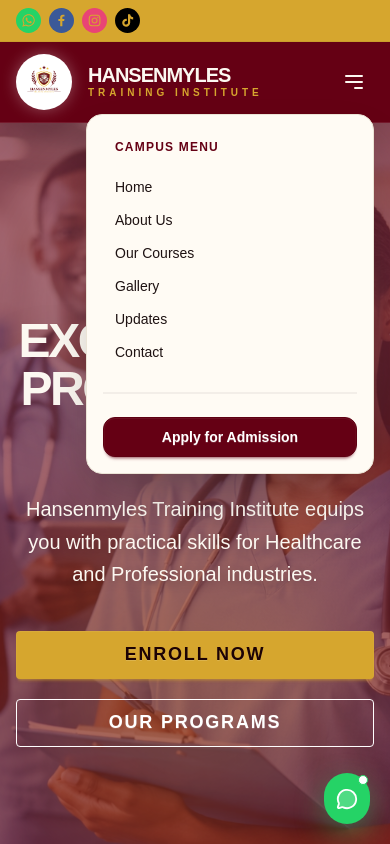
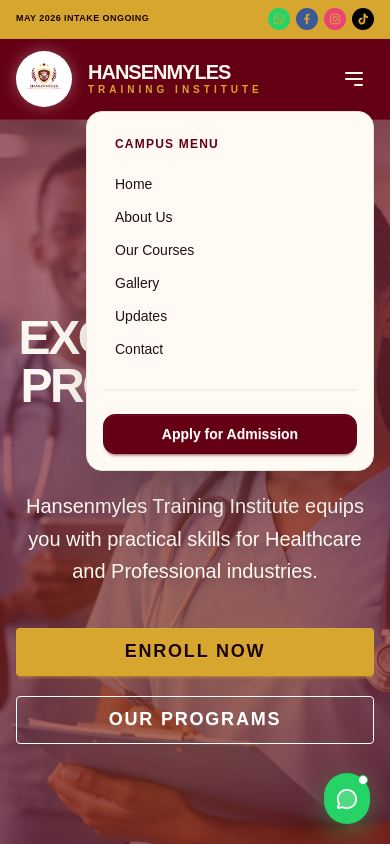
Before and after one commit to daviedev813-max/hmti-admissions., a React (Vite) app in the folder frontend/my-project/: page / in a window 390 px wide. Both pictures are taken after a click on the label 354 px from the left and 82 px from the top of the page. Shown: the top 844 px of the page. Built offline with nearby package versions, Linux system fonts and the light colour scheme; no server answers.

Commit message:
feat: add twinkling mobile topbar and auto-close menu,

```diff
--- a/frontend/my-project/src/components/navbar.jsx
+++ b/frontend/my-project/src/components/navbar.jsx
@@ -1,80 +1,85 @@
-import React from "react";
+import React, { useState, useEffect } from "react";
 import { Link, NavLink } from "react-router-dom";
 import { SocialIcon } from "react-social-icons";
 import { MdAttachEmail } from "react-icons/md";
-import {
-  Phone, // Music2 is used for TikTok
-  ChevronRight,
-} from "lucide-react";
+import { Phone, ChevronRight } from "lucide-react";
 
 export default function Navbar() {
-  const navLinkClass = ({ isActive }) =>
-    `btn btn-ghost btn-sm normal-case font-bold transition-all duration-300 ${
-      isActive
-        ? "text-secondary border-b-2 border-secondary rounded-none"
-        : "text-white hover:text-secondary hover:bg-white/5"
-    }`;
+  // --- MOBILE TWINKLE LOGIC ---
+  const [textIndex, setTextIndex] = useState(0);
+  const mobileMessages = [
+    "Welcome to Hansenmyles",
+    "TVET Accredited Excellence",
+    "May 2026 Intake Ongoing",
+    "Join Kenya's Best Faculty"
+  ];
+
+  useEffect(() => {
+    const interval = setInterval(() => {
+      setTextIndex((prev) => (prev + 1) % mobileMessages.length);
+    }, 4000);
+    return () => clearInterval(interval);
+  }, []);
+
+  // --- FUNCTION TO CLOSE DROPDOWN ON CLICK ---
+  const closeMenu = () => {
+    const elem = document.activeElement;
+    if (elem) {
+      elem.blur();
+    }
+  };
+
+  const navLinkClass = ({ isActive }) => `btn btn-ghost btn-sm normal-case font-bold transition-all duration-300 ${
+    isActive ? "text-secondary border-b-2 border-secondary rounded-none" : "text-white hover:text-secondary hover:bg-white/5"
+  }`;
 
   return (
     <div className="sticky top-0 z-50 w-full shadow-2xl">
       {/* --- LAYER 1: MOTION TOP BAR --- */}
       <div className="bg-secondary text-secondary-content py-2 px-4 border-b border-black/5 overflow-hidden">
         <div className="max-w-7xl mx-auto flex justify-between items-center">
-          {/* Animated Welcoming Text (Seamless Infinite Loop) */}
+
+          {/* MOBILE ONLY: Twinkling Text */}
+          <div className="flex-1 md:hidden overflow-hidden">
+            <div
+              key={textIndex}
+              className="animate-twinkle text-[9px] font-black uppercase tracking-wider text-left"
+              style={{ animation: 'twinkleFade 4s infinite' }}
+            >
+              {mobileMessages[textIndex]}
+            </div>
+          </div>
+
+          {/* DESKTOP ONLY: Seamless Infinite Marquee */}
           <div className="flex-1 overflow-hidden mr-2 hidden md:block">
             <div className="marquee-container animate-marquee">
-              {/* The text written twice so it follows itself immediately */}
               <span className="font-black uppercase tracking-[0.2em] text-[10px] pr-10">
-                Welcome to Hansenmyles Training Institute • TVET Accredited
-                Excellence • Admissions for May 2026 Now Open • Join Kenya's
-                Leading Healthcare Faculty •
+                Welcome to Hansenmyles Training Institute • TVET Accredited Excellence
+                • Admissions for May 2026 Now Open • Join Kenya's Leading Healthcare Faculty •
               </span>
               <span className="font-black uppercase tracking-[0.2em] text-[10px] pr-10">
-                Welcome to Hansenmyles Training Institute • TVET Accredited
-                Excellence • Admissions for May 2026 Now Open • Join Kenya's
-                Leading Healthcare Faculty •
+                Welcome to Hansenmyles Training Institute • TVET Accredited Excellence
+                • Admissions for May 2026 Now Open • Join Kenya's Leading Healthcare Faculty •
               </span>
             </div>
           </div>
+
           {/* Socials & Contact */}
-          <div className="flex items-center gap-6 shrink-0">
+          <div className="flex items-center gap-2 md:gap-6 shrink-0">
             <div className="hidden lg:flex items-center gap-4 border-r border-black/10 pr-6">
-              <a
-                href="tel:+254119497871"
-                className="flex items-center gap-1.5 text-[10px] font-bold hover:opacity-70 transition-opacity"
-              >
+              <a href="tel:+254119497871" className="flex items-center gap-1.5 text-[10px] font-bold hover:opacity-70 transition-opacity">
                 <Phone size={12} /> +254 119 497 871
               </a>
-              <a
-                href="mailto:info@hansenmyles.ac.ke"
-                className="flex items-center gap-1.5 text-[10px] font-bold hover:opacity-70 transition-opacity"
-              >
+              <a href="mailto:info@hansenmyles.ac.ke" className="flex items-center gap-1.5 text-[10px] font-bold hover:opacity-70 transition-opacity">
                 <MdAttachEmail size={12} /> info@hansenmylesinstitute.com
               </a>
             </div>
 
-            <div className="flex items-center gap-2">
-              {/* The library automatically makes these the original brand colors based on the URL */}
-              <SocialIcon
-                url="https://whatsapp.com"
-                style={{ height: 25, width: 25 }}
-                target="_blank"
-              />
-              <SocialIcon
-                url="https://facebook.com"
-                style={{ height: 25, width: 25 }}
-                target="_blank"
-              />
-              <SocialIcon
-                url="https://instagram.com"
-                style={{ height: 25, width: 25 }}
-                target="_blank"
-              />
-              <SocialIcon
-                url="https://tiktok.com"
-                style={{ height: 25, width: 25 }}
-                target="_blank"
-              />
+            <div className="flex items-center gap-1.5 md:gap-2">
+              <SocialIcon url="https://whatsapp.com" style={{ height: 22, width: 22 }} target="_blank" />
+              <SocialIcon url="https://facebook.com" style={{ height: 22, width: 22 }} target="_blank" />
+              <SocialIcon url="https://instagram.com" style={{ height: 22, width: 22 }} target="_blank" />
+              <SocialIcon url="https://tiktok.com" style={{ height: 22, width: 22 }} target="_blank" />
             </div>
           </div>
         </div>
@@ -85,14 +90,9 @@
         <div className="navbar max-w-7xl mx-auto px-4 lg:px-8 py-3">
           {/* Brand/Logo Area */}
           <div className="flex-1">
-            <Link to="/" className="flex items-center gap-4 group">
-              {/* FIXED: White container makes your Maroon logo pop */}
+            <Link to="/" onClick={closeMenu} className="flex items-center gap-4 group">
               <div className="bg-white p-2 rounded-full shadow-[0_0_15px_rgba(255,255,255,0.3)] group-hover:scale-110 transition-transform duration-500">
-                <img
-                  src="/logo.png"
-                  alt="Logo"
-                  className="h-10 w-10 object-contain"
-                />
+                <img src="/logo.png" alt="Logo" className="h-10 w-10 object-contain" />
               </div>
               <div className="flex flex-col">
                 <span className="text-xl md:text-2xl font-black tracking-tighter leading-none uppercase">
@@ -108,87 +108,37 @@
           {/* Desktop Navigation */}
           <div className="hidden md:flex items-center gap-1">
             <div className="flex items-center gap-1 mr-6">
-              <NavLink to="/" className={navLinkClass}>
-                Home
-              </NavLink>
-              <NavLink to="/about" className={navLinkClass}>
-                About Us
-              </NavLink>
-              <NavLink to="/courses" className={navLinkClass}>
-                Courses
-              </NavLink>
-              <NavLink to="/gallery" className={navLinkClass}>
-                Gallery
-              </NavLink>
-              <NavLink to="/news" className={navLinkClass}>
-                Updates
-              </NavLink>
-              <NavLink to="/contact" className={navLinkClass}>
-                Contact
-              </NavLink>
+              <NavLink to="/" className={navLinkClass}>Home</NavLink>
+              <NavLink to="/about" className={navLinkClass}>About Us</NavLink>
+              <NavLink to="/courses" className={navLinkClass}>Courses</NavLink>
+              <NavLink to="/gallery" className={navLinkClass}>Gallery</NavLink>
+              <NavLink to="/news" className={navLinkClass}>Updates</NavLink>
+              <NavLink to="/contact" className={navLinkClass}>Contact</NavLink>
             </div>
-
-            {/* High-Contrast CTA */}
-            <Link
-              to="/apply"
-              className="btn btn-secondary btn-md shadow-xl hover:shadow-secondary/40 hover:-translate-y-1 active:translate-y-0 transition-all border-none font-black uppercase tracking-widest text-xs px-8"
-            >
+            <Link to="/apply" className="btn btn-secondary btn-md shadow-xl hover:shadow-secondary/40 hover:-translate-y-1 active:translate-y-0 transition-all border-none font-black uppercase tracking-widest text-xs px-8">
               Apply Now <ChevronRight size={16} />
             </Link>
           </div>
 
-          {/* Mobile Menu */}
+          {/* Mobile Menu Button */}
           <div className="md:hidden">
             <div className="dropdown dropdown-end">
               <label tabIndex={0} className="btn btn-ghost btn-circle">
-                <svg
-                  xmlns="http://www.w3.org"
-                  className="h-6 w-6"
-                  fill="none"
-                  viewBox="0 0 24 24"
-                  stroke="currentColor"
-                >
-                  <path
-                    strokeLinecap="round"
-                    strokeLinejoin="round"
-                    strokeWidth="2"
-                    d="M4 6h16M4 12h16m-7 6h7"
-                  />
+                <svg xmlns="http://www.w3.org" className="h-6 w-6" fill="none" viewBox="0 0 24 24" stroke="currentColor">
+                  <path strokeLinecap="round" strokeLinejoin="round" strokeWidth="2" d="M4 6h16M4 12h16m-7 6h7" />
                 </svg>
               </label>
-              <ul
-                tabIndex={0}
-                className="menu menu-md dropdown-content mt-3 p-4 shadow-2xl bg-base-100 text-base-content rounded-2xl w-72 border border-base-300"
-              >
-                <li className="menu-title text-primary font-black uppercase tracking-widest text-xs mb-2">
-                  Campus Menu
-                </li>
-                <li>
-                  <NavLink to="/">Home</NavLink>
-                </li>
-                <li>
-                  <NavLink to="/about">About Us</NavLink>
-                </li>
-                <li>
-                  <NavLink to="/courses">Our Courses</NavLink>
-                </li>
-                <li>
-                  <NavLink to="/gallery">Gallery</NavLink>
-                </li>
-                <li>
-                  <NavLink to="/news">Updates</NavLink>
-                </li>
-                <li>
-                  <NavLink to="/contact">Contact</NavLink>
-                </li>
+              <ul tabIndex={0} className="menu menu-md dropdown-content mt-3 p-4 shadow-2xl bg-base-100 text-base-content rounded-2xl w-72 border border-base-300">
+                <li className="menu-title text-primary font-black uppercase tracking-widest text-xs mb-2">Campus Menu</li>
+                <li><NavLink to="/" onClick={closeMenu}>Home</NavLink></li>
+                <li><NavLink to="/about" onClick={closeMenu}>About Us</NavLink></li>
+                <li><NavLink to="/courses" onClick={closeMenu}>Our Courses</NavLink></li>
+                <li><NavLink to="/gallery" onClick={closeMenu}>Gallery</NavLink></li>
+                <li><NavLink to="/news" onClick={closeMenu}>Updates</NavLink></li>
+                <li><NavLink to="/contact" onClick={closeMenu}>Contact</NavLink></li>
                 <div className="divider opacity-50"></div>
                 <li>
-                  <Link
-                    to="/apply"
-                    className="btn btn-primary text-white w-full rounded-xl"
-                  >
-                    Apply for Admission
-                  </Link>
+                  <Link to="/apply" onClick={closeMenu} className="btn btn-primary text-white w-full rounded-xl">Apply for Admission</Link>
                 </li>
               </ul>
             </div>
--- a/frontend/my-project/src/index.css
+++ b/frontend/my-project/src/index.css
@@ -52,3 +52,18 @@
   display: flex;
   width: max-content; /* Critical: tells the container to be as wide as the text */
 }
+/* Twinkling/Fade effect for Mobile */
+@keyframes twinkleFade {
+  0%, 100% { opacity: 0; transform: translateY(5px); }
+  20%, 80% { opacity: 1; transform: translateY(0); }
+}
+
+.animate-twinkle {
+  animation: twinkleFade 4s infinite;
+}
+
+/* Keep your existing marquee for Desktop */
+@keyframes marquee {
+  0% { transform: translateX(0); }
+  100% { transform: translateX(-50%); }
+}
```
Also changed, not shown: 2 other files (tests, documents, lock files or other folders).
